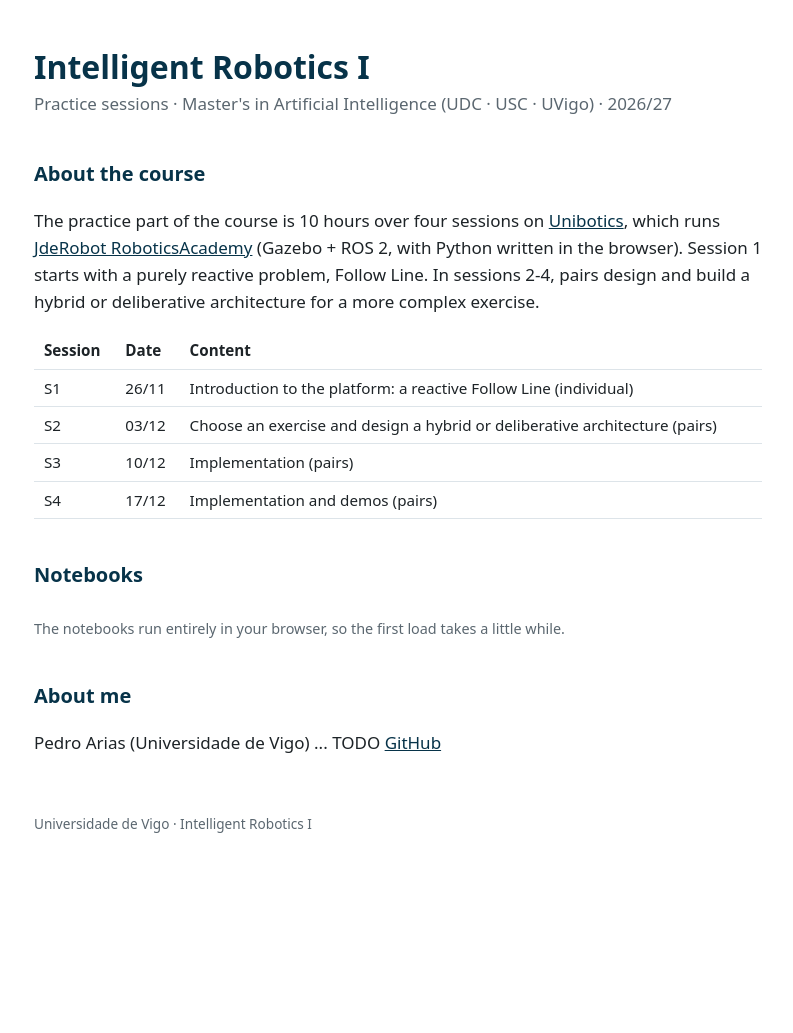
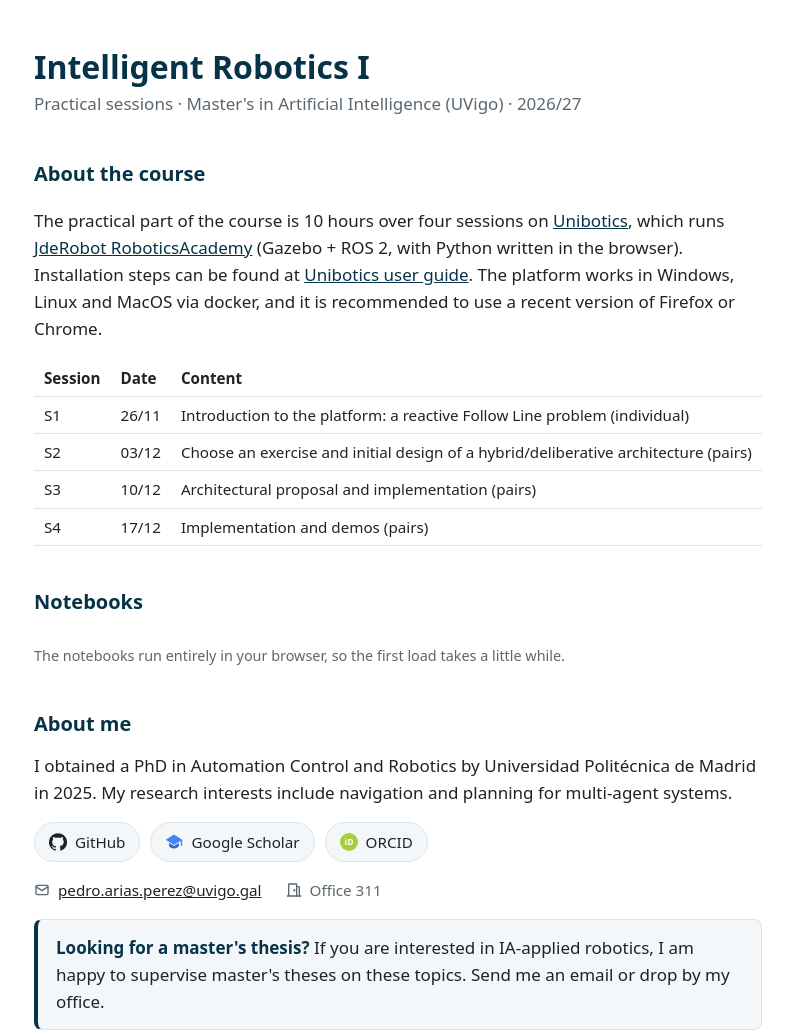
Before and after one commit to pariaspe/ir_mia_esei, a plain HTML site: page site/index.html in a window 1280 px wide. Shown: the top 1033 px of the page, without its empty margins (242-1035 px from the left). Before the commit the page ends 898 px from the top, so only its background shows below. Drawn offline with Linux system fonts and the light colour scheme.

Commit message:
Update course details and personal bio

```diff
--- a/site/index.html
+++ b/site/index.html
@@ -45,45 +45,101 @@
     ul.notebooks .views a { font-weight: 400; }
     ul.notebooks p { margin: 4px 0 0; color: var(--muted); font-size: 0.95rem; }
     .note { color: var(--muted); font-size: 0.9rem; }
+    .about { display: grid; gap: 16px; }
+    .about p { margin: 0; }
+    .links { display: flex; flex-wrap: wrap; gap: 10px; }
+    .links a {
+      display: inline-flex; align-items: center; gap: 8px;
+      padding: 7px 14px; border: 1px solid var(--border); border-radius: 999px;
+      background: var(--card); color: var(--text); text-decoration: none; font-size: 0.95rem;
+      transition: border-color .15s, transform .15s;
+    }
+    .links a:hover { border-color: var(--accent); transform: translateY(-1px); }
+    .links svg { width: 18px; height: 18px; flex: none; }
+    .contact { display: flex; flex-wrap: wrap; gap: 8px 24px; color: var(--muted); font-size: 0.95rem; }
+    .contact span { display: inline-flex; align-items: center; gap: 8px; }
+    .contact svg { width: 16px; height: 16px; flex: none; }
+    .contact a { color: var(--text); }
+    .callout {
+      border: 1px solid var(--border); border-left: 4px solid var(--accent); border-radius: 8px;
+      background: var(--card); padding: 14px 18px;
+    }
+    .callout strong { color: var(--accent); }
     footer { color: var(--muted); font-size: 0.85rem; margin-top: 56px; }
   </style>
 </head>
 <body>
 <main>
   <h1>Intelligent Robotics I</h1>
-  <p class="subtitle">Practice sessions · Master's in Artificial Intelligence (UDC · USC · UVigo) · 2026/27</p>
+  <p class="subtitle">Practical sessions · Master's in Artificial Intelligence (UVigo) · 2026/27</p>
 
   <h2>About the course</h2>
   <p>
-    The practice part of the course is 10 hours over four sessions on
+    The practical part of the course is 10 hours over four sessions on
     <a href="https://unibotics.org">Unibotics</a>, which runs
     <a href="https://jderobot.github.io/RoboticsAcademy/">JdeRobot RoboticsAcademy</a>
-    (Gazebo + ROS 2, with Python written in the browser).
-    Session 1 starts with a purely reactive problem, Follow Line.
-    In sessions 2-4, pairs design and build a hybrid or deliberative architecture for a more complex exercise.
+    (Gazebo + ROS 2, with Python written in the browser). Installation steps can be found at
+    <a href="https://unibotics.org/installation/">Unibotics user guide</a>.
+    The platform works in Windows, Linux and MacOS via docker, and it is recommended to use
+    a recent version of Firefox or Chrome.
   </p>
   <table>
     <tr><th>Session</th><th>Date</th><th>Content</th></tr>
-    <tr><td>S1</td><td>26/11</td><td>Introduction to the platform: a reactive Follow Line (individual)</td></tr>
-    <tr><td>S2</td><td>03/12</td><td>Choose an exercise and design a hybrid or deliberative architecture (pairs)</td></tr>
-    <tr><td>S3</td><td>10/12</td><td>Implementation (pairs)</td></tr>
+    <tr><td>S1</td><td>26/11</td><td>Introduction to the platform: a reactive Follow Line problem (individual)</td></tr>
+    <tr><td>S2</td><td>03/12</td><td>Choose an exercise and initial design of a hybrid/deliberative architecture (pairs)</td></tr>
+    <tr><td>S3</td><td>10/12</td><td>Architectural proposal and implementation (pairs)</td></tr>
     <tr><td>S4</td><td>17/12</td><td>Implementation and demos (pairs)</td></tr>
   </table>
 
   <h2>Notebooks</h2>
   <ul class="notebooks">
-<!-- NOTEBOOKS -->
+  <!-- NOTEBOOKS -->
   </ul>
   <p class="note">
     The notebooks run entirely in your browser, so the first load takes a little while.
   </p>
 
   <h2>About me</h2>
-  <!-- TODO: write a short bio and add your links (web page, email, Google Scholar…). -->
-  <p>
-    Pedro Arias (Universidade de Vigo) ... TODO
-    <a href="https://github.com/pariaspe">GitHub</a>
-  </p>
+  <div class="about">
+    <p>
+      I obtained a PhD in Automation Control and Robotics by Universidad Politécnica
+      de Madrid in 2025. My research interests include navigation and planning for multi-agent
+      systems.
+    </p>
+
+    <div class="links">
+      <a href="https://github.com/pariaspe">
+        <svg viewBox="0 0 24 24" aria-hidden="true"><path fill="currentColor" d="M12 .3a12 12 0 0 0-3.8 23.4c.6.1.8-.3.8-.6v-2c-3.3.7-4-1.6-4-1.6-.6-1.4-1.4-1.8-1.4-1.8-1-.7.1-.7.1-.7 1.2 0 1.9 1.2 1.9 1.2 1 1.8 2.8 1.3 3.5 1 0-.8.4-1.3.7-1.6-2.7-.3-5.5-1.3-5.5-6 0-1.2.5-2.3 1.3-3.1-.2-.4-.6-1.6 0-3.2 0 0 1-.3 3.4 1.2a11.5 11.5 0 0 1 6 0c2.3-1.5 3.3-1.2 3.3-1.2.6 1.6.2 2.8 0 3.2.9.8 1.3 1.9 1.3 3.2 0 4.6-2.8 5.6-5.5 5.9.5.4.9 1 .9 2.2v3.3c0 .3.1.7.8.6A12 12 0 0 0 12 .3"/></svg>
+        GitHub
+      </a>
+      <a href="https://scholar.google.com/citations?user=2TzzNTEAAAAJ">
+        <svg viewBox="0 0 24 24" aria-hidden="true"><path fill="#4285f4" d="M12 2 1 9l11 7 9-5.7V17h2V9z"/><path fill="#356ac3" d="M5.5 13.2V17c0 1.9 2.9 3.5 6.5 3.5s6.5-1.6 6.5-3.5v-3.8L12 17.3z"/></svg>
+        Google Scholar
+      </a>
+      <a href="https://orcid.org/0000-0001-7166-9367">
+        <svg viewBox="0 0 24 24" aria-hidden="true"><circle cx="12" cy="12" r="12" fill="#a6ce39"/><text x="12" y="16.3" text-anchor="middle" font-family="system-ui, sans-serif" font-size="11.5" font-weight="700" fill="#fff">iD</text></svg>
+        ORCID
+      </a>
+    </div>
+
+    <div class="contact">
+      <span>
+        <svg viewBox="0 0 24 24" aria-hidden="true" fill="none" stroke="currentColor" stroke-width="2" stroke-linecap="round" stroke-linejoin="round"><rect x="3" y="5" width="18" height="14" rx="2"/><path d="m3 7 9 6 9-6"/></svg>
+        <a href="mailto:pedro.arias.perez@uvigo.gal">pedro.arias.perez@uvigo.gal</a>
+      </span>
+      <span>
+        <svg viewBox="0 0 24 24" aria-hidden="true" fill="none" stroke="currentColor" stroke-width="2" stroke-linecap="round" stroke-linejoin="round"><path d="M4 21V4a1 1 0 0 1 1-1h10a1 1 0 0 1 1 1v17"/><path d="M2 21h20"/><path d="M16 7h3a1 1 0 0 1 1 1v13"/><circle cx="12.5" cy="12.5" r=".8" fill="currentColor"/></svg>
+        Office 311
+      </span>
+    </div>
+
+    <div class="callout">
+      <strong>Looking for a master's thesis?</strong>
+      If you are interested in IA-applied robotics,
+      I am happy to supervise master's theses on these topics.
+      Send me an email or drop by my office.
+    </div>
+  </div>
 
   <footer>Universidade de Vigo · Intelligent Robotics I</footer>
 </main>
```
Also changed, not shown: 2 other files.
